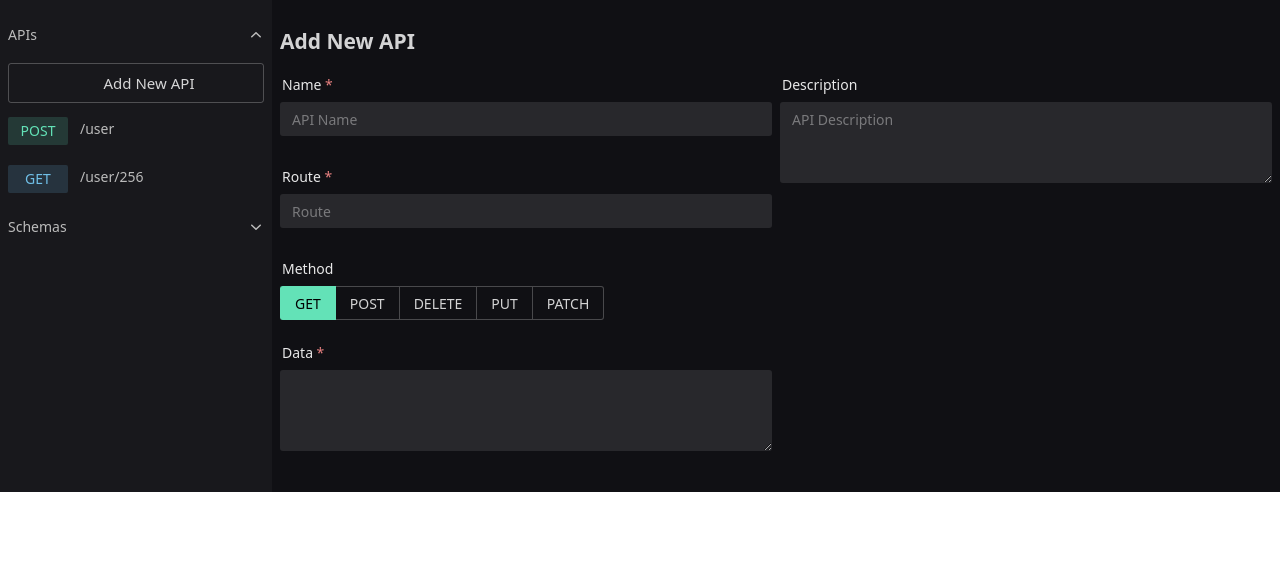
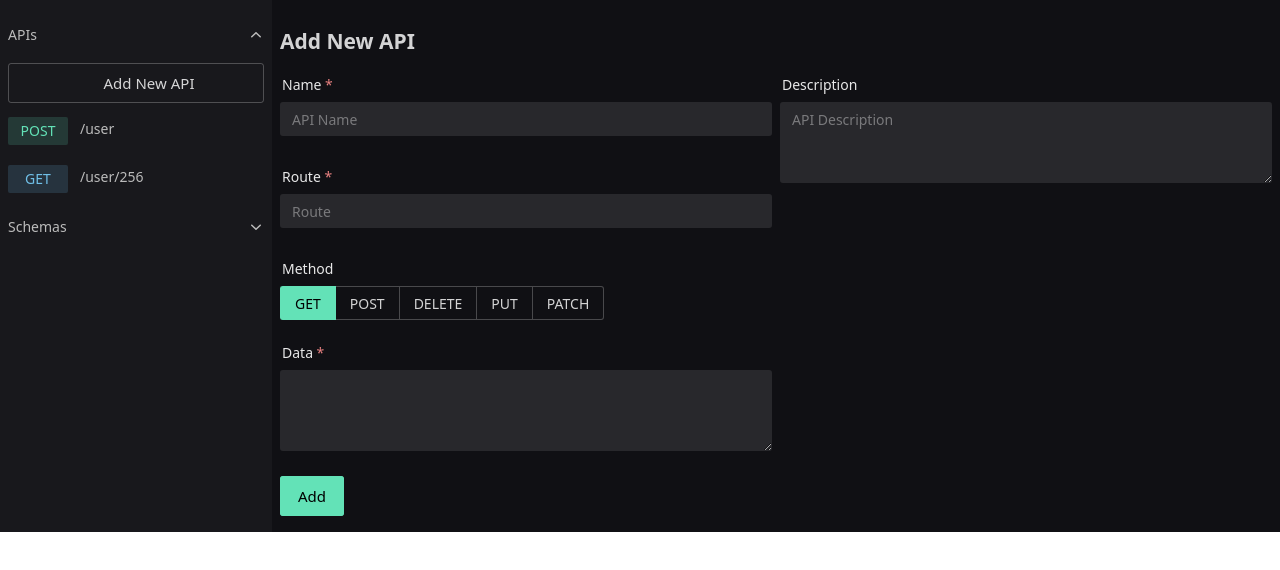
Before and after one commit to ahmadkzx/mage-ui, a Vue app: page / in a window 1280 px wide. Shown: the top 570 px of the page. Built offline with nearby package versions, Linux system fonts and the light colour scheme; some icons are missing.

Commit message:
feat: add submit btn in create new api form

```diff
--- a/src/components/AddNewAPIForm/index.vue
+++ b/src/components/AddNewAPIForm/index.vue
@@ -32,17 +32,19 @@
           </NRadioGroup>
         </NFormItem>
 
-        <NFormItem label="Data" path="data">
+        <NFormItem label="Data" path="data" vertical>
           <NMention v-model:value="api.data" type="textarea" :options="schemas" />
         </NFormItem>
+
+        <NButton type="primary" size="large" attr-type="submit" strong>Add</NButton>
       </NGridItem>
 
       <NGridItem class="add-new-api-form__section">
         <NFormItem label="Description" path="description">
           <NInput
-            class="add-new-api-form__section-input"
             type="textarea"
             placeholder="API Description"
+            class="add-new-api-form__section-input"
             v-model:value="api.description"
           />
         </NFormItem>
@@ -59,6 +61,7 @@ import {
   NForm,
   NGrid,
   NInput,
+  NButton,
   NMention,
   NGridItem,
   NFormItem,
@@ -94,6 +97,7 @@ export default defineComponent({
     NForm,
     NGrid,
     NInput,
+    NButton,
     NMention,
     NFormItem,
     NGridItem,
```
